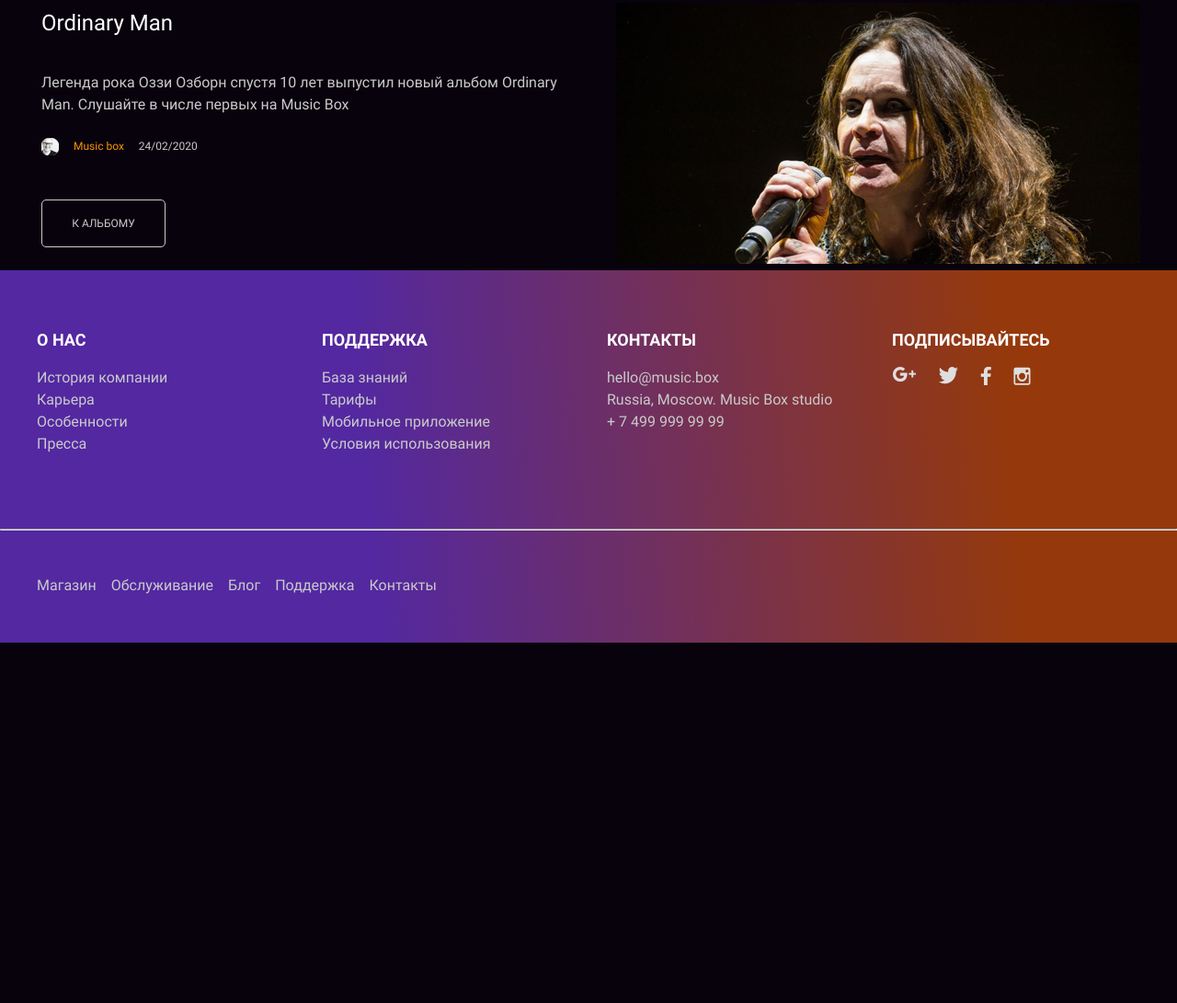
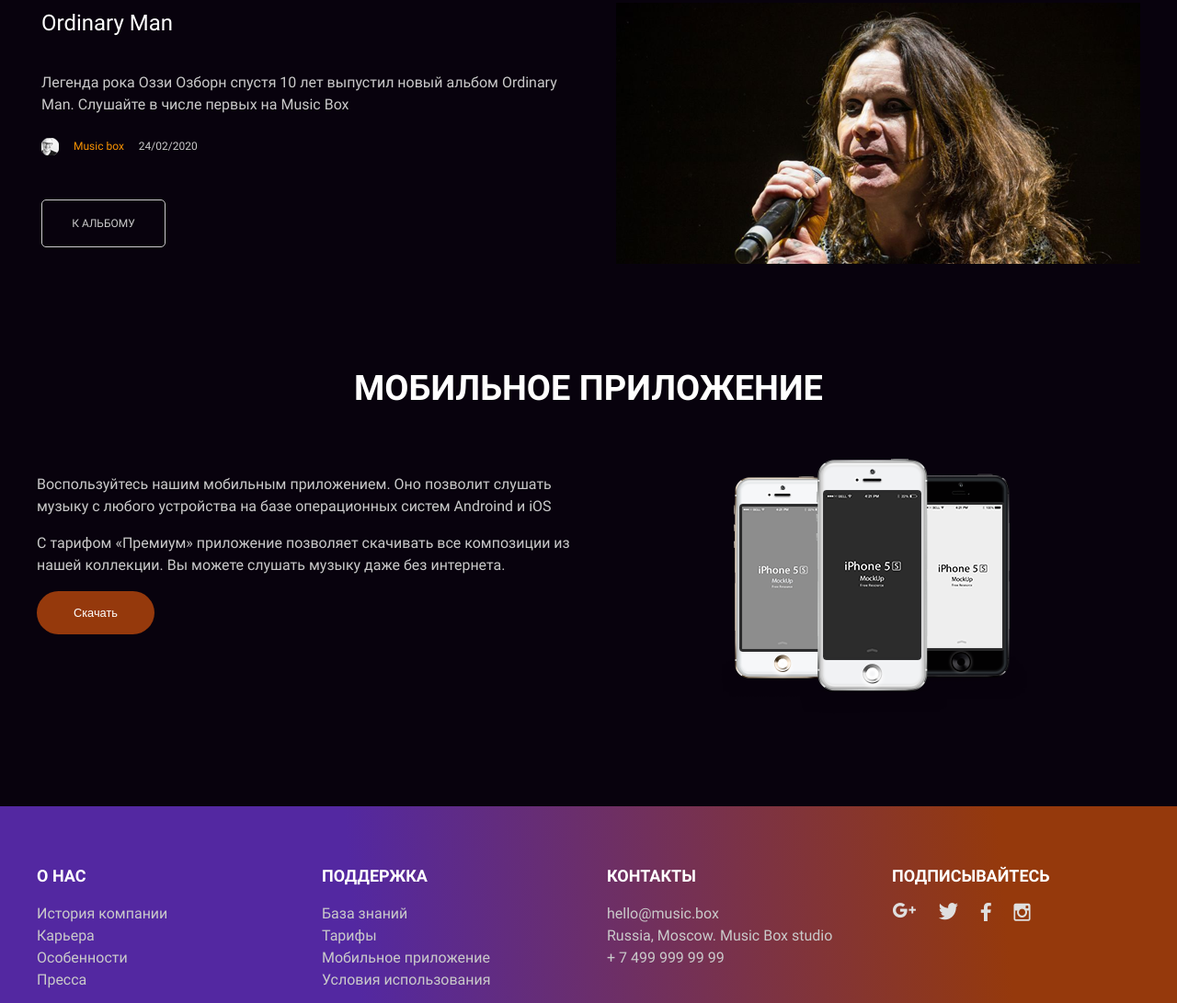
Before and after one commit to valynka/layout-designer-project-56, a website: page src/index.html in a window 1280 px wide. Shown: the part 2238-3329 px from the top of the page at 92% size. Before the commit the page ends 2937 px from the top, so only its background shows below. Drawn offline with Linux system fonts and the light colour scheme.

Commit message:
added app section

```diff
--- a/src/index.html
+++ b/src/index.html
@@ -106,6 +106,16 @@
         </div>
     </section>
 
+    <section id="page-app" class="app-section container">
+        <h2 class="ta-center text-white">Мобильное приложение</h2>
+        <div class="app-content">
+            <p>Воспользуйтесь нашим мобильным приложением. Оно позволит слушать музыку с любого устройства на базе операционных систем Androind и iOS</p>
+            <p>С тарифом «Премиум» приложение позволяет скачивать все композиции из нашей коллекции. Вы можете слушать музыку даже без интернета.</p>
+            <button class="btn br-radius-32 text-sm text-white bg-red">Скачать</button>
+        </div>
+        <img src="images/iphone.png" alt="iphone">
+    </section>
+
     <footer>
         <div class="footer-top">
             <div class="about">
--- a/src/scss/_variables.scss
+++ b/src/scss/_variables.scss
@@ -18,4 +18,4 @@ $text-6: 56px;
 $text-7: 64px;
 
 $phone-width: 454px;
-$md-width: 870px;
+$md-width: 880px;
--- a/src/scss/app.scss
+++ b/src/scss/app.scss
@@ -11,3 +11,5 @@
 @import "blocks/pricing";
 
 @import "blocks/news";
+
+@import "blocks/app";
--- /dev/null
+++ b/src/scss/blocks/_app.scss
@@ -0,0 +1,39 @@
+.app-section {
+
+	display: grid;
+	grid-template-areas:
+		"header header"
+		"content picture";
+	grid-template-columns: repeat(2, 1fr);
+	margin-bottom: 100px;
+	padding-top: 100px;
+
+	@media (max-width: $md-width) {
+		grid-template-areas:
+			"header header"
+			"picture picture"
+			"content content";
+	}
+
+	h2 {
+		grid-area: header;
+		margin-bottom: 48px;
+	}
+
+	.app-content {
+		grid-area: content;
+	}
+
+	.btn {
+		padding: 16px 40px;
+	}
+
+	img {
+		grid-area: picture;
+		margin-left: 24%;
+
+		@media (max-width: $md-width) {
+			margin-left: 0;
+		}
+	}
+}
```
Also changed, not shown: src/css/app.css, 1 other file.
